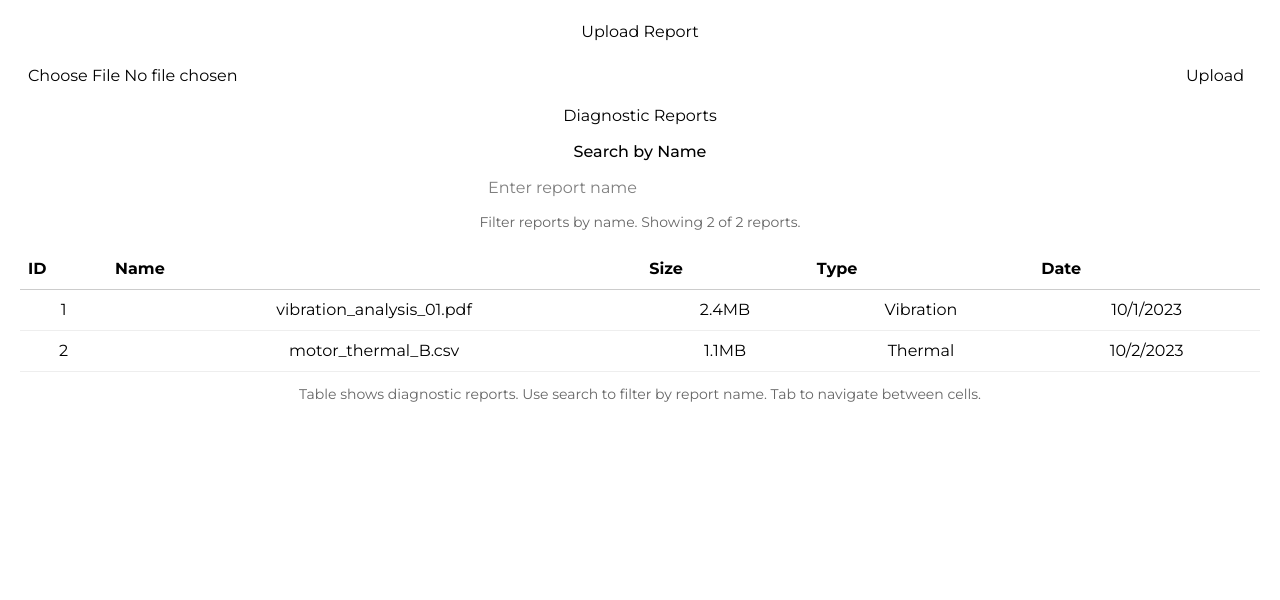
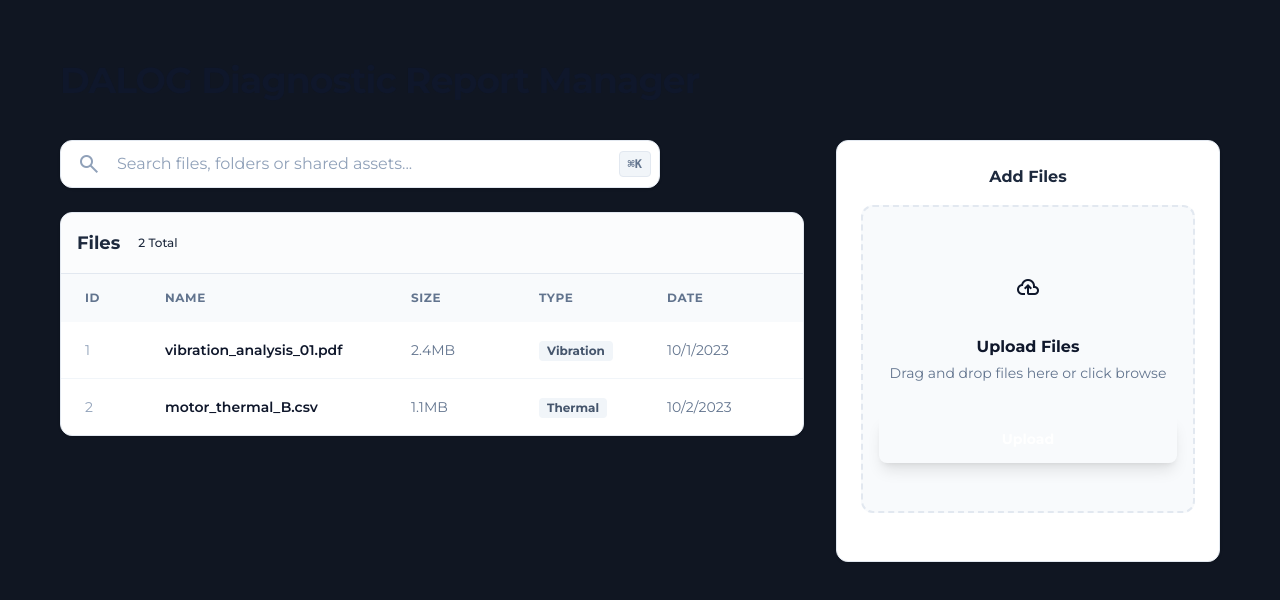
Before and after one commit to dilopezch/diagnostic-report-manager, a React (Vite) app: page / in a window 1280 px wide. Shown: the top 600 px of the page. Built offline with nearby package versions, Linux system fonts and the light colour scheme.

Commit message:
tailwind classes added

```diff
--- a/index.html
+++ b/index.html
@@ -1,17 +1,25 @@
 <!doctype html>
-<html lang="en">
+<html class="dark" lang="en">
+
 <head>
   <meta charset="UTF-8" />
   <link href="/src/style.css" rel="stylesheet">
 
   <link rel="preconnect" href="https://fonts.googleapis.com">
   <link rel="preconnect" href="https://fonts.gstatic.com" crossorigin>
-    <link href="https://fonts.googleapis.com/css2?family=EB+Garamond:ital,wght@0,400..800;1,400..800&family=Fraunces:ital,opsz,wght@0,9..144,100..900;1,9..144,100..900&family=Geist+Mono:wght@100..900&family=League+Spartan:wght@100..900&family=Montserrat:ital,wght@0,100..900;1,100..900&family=Open+Sans:ital,wght@0,300..800;1,300..800&display=swap" rel="stylesheet">
+  <link
+    href="https://fonts.googleapis.com/css2?family=EB+Garamond:ital,wght@0,400..800;1,400..800&family=Fraunces:ital,opsz,wght@0,9..144,100..900;1,9..144,100..900&family=Geist+Mono:wght@100..900&family=League+Spartan:wght@100..900&family=Montserrat:ital,wght@0,100..900;1,100..900&family=Open+Sans:ital,wght@0,300..800;1,300..800&display=swap"
+    rel="stylesheet">
+  <link
+    href="https://fonts.googleapis.com/css2?family=Material+Symbols+Outlined:wght,FILL@100..700,0..1&amp;display=swap"
+    rel="stylesheet" />
   <meta name="viewport" content="width=device-width, initial-scale=1.0" />
   <title>diagnostic-report-app</title>
 </head>
-  <body>
+
+<body class="bg-background-dark font-display text-slate-900 dark:text-slate-100 min-h-screen">
   <div id="root"></div>
   <script type="module" src="/src/main.tsx"></script>
 </body>
+
 </html>
--- a/package.json
+++ b/package.json
@@ -14,7 +14,6 @@
     "react": "^19.2.0",
     "react-dom": "^19.2.0",
     "react-router-dom": "^7.13.0",
-    "tailwindcss": "^4.1.18",
     "zustand": "^5.0.10"
   },
   "devDependencies": {
@@ -23,10 +22,13 @@
     "@types/react": "^19.2.5",
     "@types/react-dom": "^19.2.3",
     "@vitejs/plugin-react": "^5.1.1",
+    "autoprefixer": "^10.4.23",
     "eslint": "^9.39.1",
     "eslint-plugin-react-hooks": "^7.0.1",
     "eslint-plugin-react-refresh": "^0.4.24",
     "globals": "^16.5.0",
+    "postcss": "^8.5.6",
+    "tailwindcss": "^4.1.18",
     "typescript": "~5.9.3",
     "typescript-eslint": "^8.46.4",
     "vite": "^7.2.4"
--- a/src/App.tsx
+++ b/src/App.tsx
@@ -6,10 +6,25 @@ function App() {
 
   return (
     <>
-      <Routes>
-        <Route path="/" element={<Home />} />
-        <Route path="*" element={<p>404 - Not Found</p>} />
-      </Routes>
+      <div className="layout-container flex flex-col min-h-screen">
+        <main className="flex-1 p-6 lg:p-10 max-w-[1600px] mx-auto w-full">
+          <div className="flex flex-col md:flex-row md:items-center justify-between gap-6 mb-10">
+            <h1 className="text-4xl font-bold tracking-tight text-slate-900 dark:text-white">DALOG Diagnostic Report Manager</h1>
+
+          </div>
+          <div className="flex flex-col lg:flex-row gap-8 items-start">
+            <Routes>
+              <Route path="/" element={<Home />} />
+              <Route path="*" element={<p>404 - Not Found</p>} />
+            </Routes>
+          </div>
+        </main>
+
+      </div>
+
+
+
+
     </>
   )
 }
--- a/src/features/reports/ReportUpload.tsx
+++ b/src/features/reports/ReportUpload.tsx
@@ -1,4 +1,4 @@
-import { useState } from 'react'
+import React, { useRef, useState } from 'react'
 import { uploadReport } from '../../services/reports/reportsService'
 import { useReportsStore } from '../../store/useReportsStore'
 import "../../index.css"
@@ -7,24 +7,42 @@ export default function ReportUpload() {
   const [file, setFile] = useState<File | null>(null)
   const [uploading, setUploading] = useState(false)
   const [message, setMessage] = useState<{ type: 'info' | 'success' | 'error'; text: string } | null>(null)
+  const [isDragging, setIsDragging] = useState(false)
   const addReport = useReportsStore((state) => state.addReport)
+  const fileInput = useRef<HTMLInputElement | null>(null)
 
-  const handleFileChange = (e: React.ChangeEvent<HTMLInputElement>) => {
-    const selectedFile = e.target.files?.[0] || null
-    setFile(selectedFile)
-    setMessage({ type: 'info', text: "File selected"})
+  const handleDrop = (e: React.DragEvent<HTMLDivElement>) => {
+    e.preventDefault();
+    e.stopPropagation();
+
+    setIsDragging(false);
+    handleFileChange(e.dataTransfer.files)
+  };
+
+  const handleDragOver = (e: React.DragEvent<HTMLDivElement>) => {
+    e.preventDefault();
+    e.stopPropagation();
+  };
+
+  const handleDragEnter = () => setIsDragging(true);
+  const handleDragLeave = () => setIsDragging(false);
+
+
+  const fileInputHandleClick = (e: React.MouseEvent<HTMLDivElement>) => {
+    const target = e.target as HTMLElement;
+
+    if (target.id === "upload-btn" || target.id === "upload-spn") {
+      return;
     }
 
-  const alertColor = (messagerType: string | undefined) => {
-    if(!messagerType || messagerType === 'info'){
-      return 'blue'
-    }
+    fileInput.current?.click();
+  };
 
-    if(messagerType=== 'error'){
-      return 'red'
-    }
-
-    return 'green'
+  const handleFileChange = (files: FileList | null) => {
+    if (!files || files.length === 0) return;
+    const selectedFile = files[0]
+    setFile(selectedFile)
+    setMessage({ type: 'info', text: "File selected" })
   }
 
   const handleUpload = async () => {
@@ -34,7 +52,7 @@ export default function ReportUpload() {
     }
 
     setUploading(true)
-    setMessage({ type: 'info', text: "Uploading file..."})
+    setMessage({ type: 'info', text: "Uploading file..." })
 
     try {
       const newReport = await uploadReport(file)
@@ -55,45 +73,64 @@ export default function ReportUpload() {
   }
 
   return (
-    <div>
-      <h3 id="upload-heading" className=''>Upload Report</h3>
+    <div className="w-full lg:w-96 flex flex-col gap-6 sticky top-10">
       <div
-        style={{ display: 'flex', gap: 8, alignItems: 'center', marginTop: 12 }}
-        role="group"
-        aria-labelledby="upload-heading"
-      >
-        <label htmlFor="file-input" style={{ display: 'block', marginBottom: 8 }}>
-          <span style={{ display: 'none' }}>Select a report file to upload</span>
-        </label>
+        className="bg-white dark:bg-slate-900 p-6 rounded-xl border border-slate-200 dark:border-slate-800 shadow-sm">
+        <h3 className="font-bold text-slate-800 dark:text-white mb-4">Add Files</h3>
+        <div
+          className="flex flex-col items-center gap-4 rounded-xl border-2 border-dashed border-slate-200 dark:border-slate-700 hover:border-primary/50 dark:hover:border-primary/50 bg-slate-50 dark:bg-slate-800/20 px-4 py-12 transition-all cursor-pointer group"
+          onClick={fileInputHandleClick}
+          onDrop={handleDrop}
+          onDragOver={handleDragOver}
+          onDragEnter={handleDragEnter}
+          onDragLeave={handleDragLeave}>
+          <div
+            className="size-16 rounded-full bg-primary/10 flex items-center justify-center text-primary group-hover:scale-110 transition-transform">
+            <span className="material-symbols-outlined text-4xl">cloud_upload</span>
+          </div>
+          <div className="flex flex-col items-center gap-1" >
+            <p className="text-slate-900 dark:text-white text-base font-bold text-center">Upload Files
+            </p>
+            <p className="text-slate-500 dark:text-slate-400 text-sm text-center">{file ? file.name : "Drag and drop files here or click browse"}</p>
+          </div>
+          <button
+            id='upload-btn'
+            className="mt-4 flex w-full cursor-pointer items-center justify-center rounded-lg h-12 px-6 bg-primary text-white text-sm font-bold shadow-lg shadow-primary/20 hover:bg-primary/90 transition-colors"
+            onClick={handleUpload}
+            disabled={!file || uploading}
+            aria-busy={uploading}
+            aria-label={uploading ? 'Uploading file' : 'Upload selected file'}>
+            <span id='upload-spn' className="truncate">{uploading ? 'Uploading...' : 'Upload'}</span>
+          </button>
           <input
+            ref={fileInput}
             id="file-input"
             type="file"
-          onChange={handleFileChange}
+            onChange={(e) => handleFileChange(e.target.files)}
             disabled={uploading}
             aria-label="Select report file"
             aria-describedby="file-help"
-          style={{ flex: 1 }}
+            className="hidden"
           />
-        <button
-          onClick={handleUpload}
-          disabled={!file || uploading}
-          aria-busy={uploading}
-          aria-label={uploading ? 'Uploading file' : 'Upload selected file'}
-          style={{ padding: '8px 16px' }}
-        >
-          {uploading ? 'Uploading...' : 'Upload'}
-        </button>
         </div>
-      <p
-          role='alert'
-          aria-live="assertive"
-          style={{
-          marginTop: 8,
-          color: alertColor(message?.type)
-        }}
-        >
-          {message?.text}
-        </p>
+        <br />
+        {message && <div
+          className="bg-white dark:bg-slate-900 p-6 rounded-xl border border-slate-200 dark:border-slate-800 shadow-sm">
+          <div className="flex items-center justify-between mb-4">
+            <h3 className="font-bold text-slate-800 dark:text-white">Notifications</h3>
+            <span className="text-[10px] font-bold uppercase text-slate-400 tracking-wider">Recent</span>
+          </div>
+          <div className="flex flex-col gap-3">
+            <div
+              className="flex gap-3 p-3 rounded-lg bg-green-50 dark:bg-green-500/10 border border-green-100 dark:border-green-500/20">
+              <div className="flex-1 min-w-0">
+                <p className="text-sm font-bold text-green-900 dark:text-green-100">{message?.text}</p>
+              </div>
+            </div>
+          </div>
+        </div>}
+      </div>
+
     </div>
   )
 }
--- a/src/features/reports/ReportsList.tsx
+++ b/src/features/reports/ReportsList.tsx
@@ -46,55 +46,84 @@ export default function ReportsList() {
   }
 
   return (
-    <div className="card">
-      <h2 id="reports-heading">Diagnostic Reports</h2>
-      <div style={{ margin: '12px 0' }}>
-        <label htmlFor="search-input" style={{ display: 'block', marginBottom: 4, fontWeight: 500 }}>
-          Search by Name
-        </label>
+    <div className="flex-2 w-full min-w-0">
+      <div className="w-full md:w-[400px] lg:w-[600px]">
+        <label className="flex flex-col w-full">
+          <div
+            className="flex w-full items-stretch rounded-xl h-12 shadow-sm border border-slate-200 dark:border-slate-800 bg-white dark:bg-slate-900 group focus-within:ring-2 focus-within:ring-primary/20">
+            <div className="text-slate-400 flex items-center justify-center pl-4">
+              <span className="material-symbols-outlined">search</span>
+            </div>
             <input
-          id="search-input"
-          type="search"
+              className="form-input w-full min-w-0 flex-1 border-none bg-transparent focus:ring-0 placeholder:text-slate-400 px-4 text-base font-normal"
+              placeholder="Search files, folders or shared assets..."
               value={query}
-          onChange={(e) => setQuery(e.target.value)}
-          placeholder="Enter report name"
-          aria-describedby="search-help"
-          aria-controls="reports-table"
-          style={{ padding: 8, width: '100%', maxWidth: 320 }}
-        />
-        <div id="search-help" style={{ fontSize: '0.875rem', color: '#666', marginTop: 4 }}>
-          Filter reports by name. Showing {filtered.length} of {reports.length} reports.
+              onChange={(e) => setQuery(e.target.value)} />
+            <div className="flex items-center pr-2">
+              <kbd
+                className="hidden sm:inline-block px-2 py-1 text-xs font-semibold text-slate-500 bg-slate-100 dark:bg-slate-800 rounded border border-slate-200 dark:border-slate-700">⌘K</kbd>
             </div>
           </div>
-      <table
-        id="reports-table"
-        style={{ width: '100%', borderCollapse: 'collapse', marginTop: 16 }}
-        role="table"
-        aria-labelledby="reports-heading"
-      >
+        </label>
+      </div>
+      <br></br>
+      <div
+        className="bg-white dark:bg-slate-900 rounded-xl border border-slate-200 dark:border-slate-800 overflow-hidden shadow-sm flex flex-col">
+        <div
+          className="p-4 border-b border-slate-200 dark:border-slate-800 flex justify-between items-center bg-slate-50/50 dark:bg-slate-800/50">
+          <h3 className="font-bold text-slate-800 dark:text-white flex items-center gap-2 text-lg">
+            Files <span
+              className="bg-primary/10 text-primary text-xs px-2.5 py-0.5 rounded-full font-medium">{reports.length} Total</span>
+          </h3>
+
+        </div>
+        <div className="@container overflow-x-auto">
+          <table className="w-full text-left border-collapse">
             <thead>
-          <tr style={{ borderBottom: '1px solid #ccc' }}>
-            <th scope="col" style={{ padding: 8, textAlign: 'left' }}>ID</th>
-            <th scope="col" style={{ padding: 8, textAlign: 'left' }}>Name</th>
-            <th scope="col" style={{ padding: 8, textAlign: 'left' }}>Size</th>
-            <th scope="col" style={{ padding: 8, textAlign: 'left' }}>Type</th>
-            <th scope="col" style={{ padding: 8, textAlign: 'left' }}>Date</th>
+              <tr className="bg-slate-50 dark:bg-slate-900/50">
+                <th
+                  className="px-6 py-4 text-slate-500 dark:text-slate-400 text-xs font-bold uppercase tracking-wider w-20">
+                  ID</th>
+                <th
+                  className="px-6 py-4 text-slate-500 dark:text-slate-400 text-xs font-bold uppercase tracking-wider">
+                  Name</th>
+                <th
+                  className="px-6 py-4 text-slate-500 dark:text-slate-400 text-xs font-bold uppercase tracking-wider w-32">
+                  Size</th>
+                <th
+                  className="px-6 py-4 text-slate-500 dark:text-slate-400 text-xs font-bold uppercase tracking-wider w-32">
+                  Type</th>
+                <th
+                  className="px-6 py-4 text-slate-500 dark:text-slate-400 text-xs font-bold uppercase tracking-wider w-40">
+                  Date</th>
+
               </tr>
             </thead>
-        <tbody>
+            <tbody className="divide-y divide-slate-100 dark:divide-slate-800">
+
               {filtered.map((report) => (
-            <tr key={report.id} style={{ borderBottom: '1px solid #eee' }}>
-              <td style={{ padding: 8 }}>{report.id}</td>
-              <td style={{ padding: 8 }}>{report.name}</td>
-              <td style={{ padding: 8 }}>{report.size}</td>
-              <td style={{ padding: 8 }}>{report.type}</td>
-              <td style={{ padding: 8 }}>{report.date.toLocaleDateString()}</td>
+                <tr key={report.id} className="hover:bg-slate-50 dark:hover:bg-slate-800/40 transition-colors group">
+                  <td className="px-6 py-4 text-slate-400 text-sm">{report.id}</td>
+                  <td className="px-6 py-4">
+                    <div className="flex items-center gap-3">
+                      <span
+                        className="text-slate-900 dark:text-white font-semibold text-sm">{report.name}</span>
+                    </div>
+                  </td>
+                  <td className="px-6 py-4 text-slate-500 dark:text-slate-400 text-sm">{report.size}</td>
+                  <td className="px-6 py-4">
+                    <span
+                      className="inline-flex items-center px-2 py-0.5 rounded text-xs font-bold bg-slate-100 dark:bg-slate-800 text-slate-600 dark:text-slate-300">{report.type}</span>
+                  </td>
+                  <td className="px-6 py-4 text-slate-500 dark:text-slate-400 text-sm">{report.date.toLocaleDateString()}
+                  </td>
                 </tr>
               ))}
+
+
             </tbody>
           </table>
-      <div id="reports-info" style={{ marginTop: 12, fontSize: '0.875rem', color: '#666' }}>
-        Table shows diagnostic reports. Use search to filter by report name. Tab to navigate between cells.
+        </div>
       </div>
     </div>
   )
--- a/src/index.css
+++ b/src/index.css
@@ -2,6 +2,9 @@
 
 :root{
   --main_font: "Montserrat", sans-serif;
+  --primary: #135bec;
+  --background-light: #f6f6f8;
+  --background-dark: #101622;
 }
 
 body {
@@ -9,5 +12,6 @@ body {
   margin: 0 auto;
   padding: 20px;
   text-align: center;
-  font-family: var(--main_font)
+  font-family: var(--main_font);
+  background-color: var(--background-dark);
 }
--- a/src/pages/Home.tsx
+++ b/src/pages/Home.tsx
@@ -4,8 +4,8 @@ import ReportUpload from '../features/reports/ReportUpload'
 export default function Home() {
   return (
     <>
+      <ReportsList />
       <ReportUpload />
-      <ReportsList />
     </>
   )
 }
```
Also changed, not shown: 1 other file (tests, documents, lock files or other folders). Lines whose indentation alone changed are shown as unchanged.
